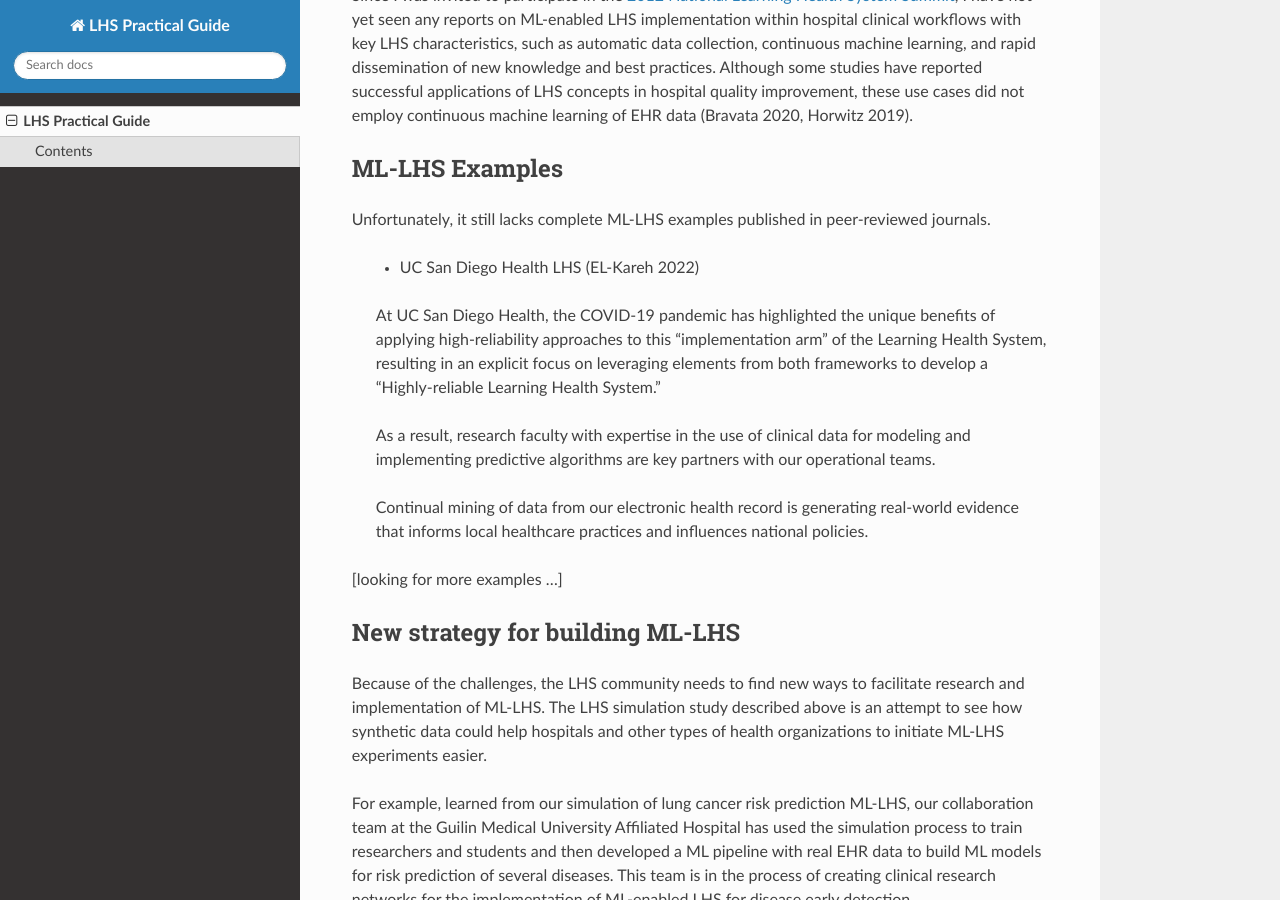
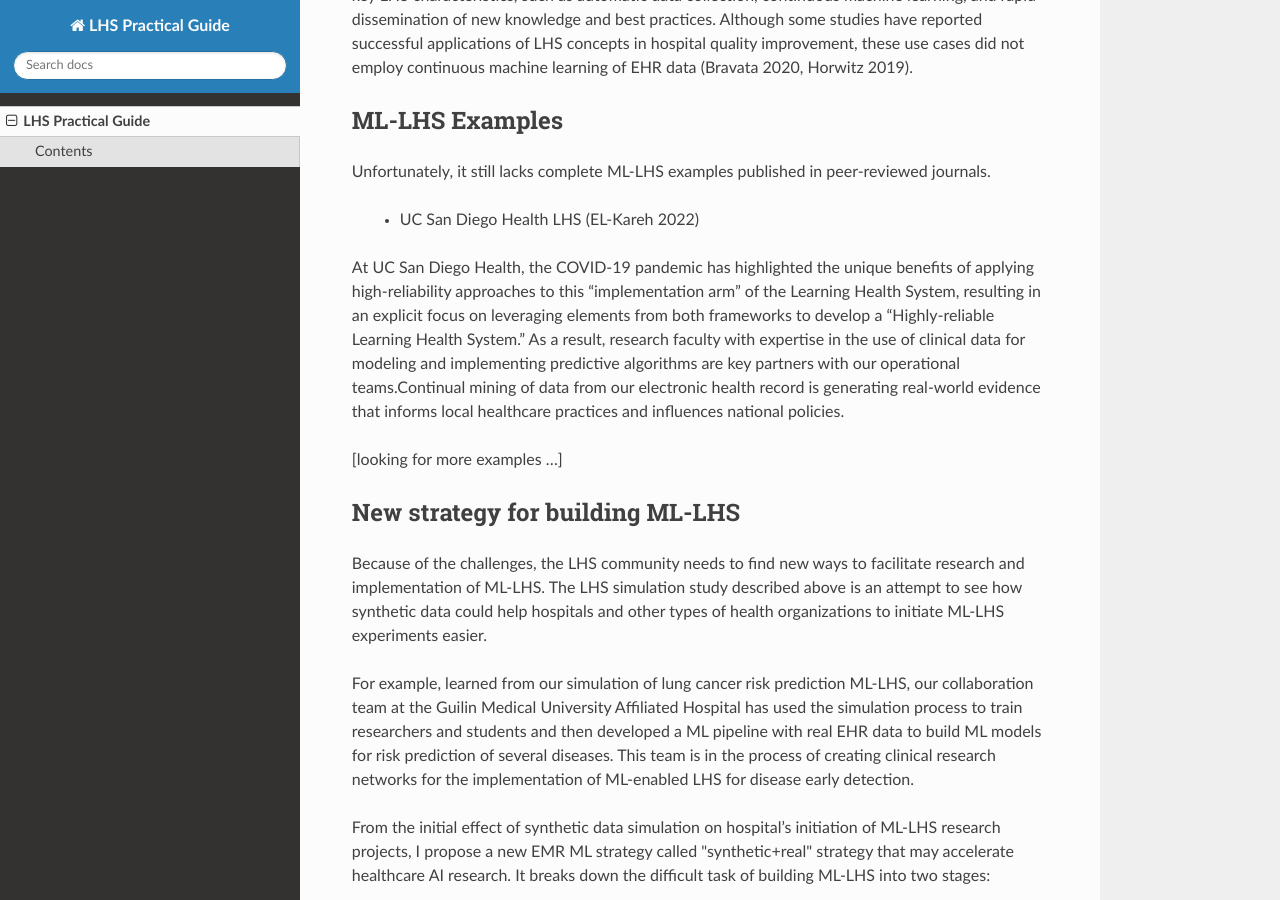
Before and after one commit to lhs-open/lhs-guide, an MkDocs documentation site: the page built from docs/index.md, in a window 1280 px wide and 900 px high, scrolled down 20254 px. Built offline with MkDocs 1.6.1, drawn with Linux system fonts in a browser that asks for light colours; nearby versions of some CDN libraries.

Commit message:
minor update

```diff
--- a/docs/index.md
+++ b/docs/index.md
@@ -19,7 +19,6 @@ AJ Chen, PhD, Co-Chair of [LHS Tech Forum Initiative](https://www.learninghealth
 11. [LHS Related Resources](#11-related-resources)
 12. [References](#12-references)
 
-<br>
 
 # Summary
 
@@ -441,11 +440,8 @@ Unfortunately, it still lacks complete ML-LHS examples published in peer-reviewe
 
 >- UC San Diego Health LHS (EL-Kareh 2022)
 
->   At UC San Diego Health, the COVID-19 pandemic has highlighted the unique benefits of applying high-reliability approaches to this “implementation arm” of the Learning Health System, resulting in an explicit focus on leveraging elements from both frameworks to develop a “Highly-reliable Learning Health System.”
+At UC San Diego Health, the COVID-19 pandemic has highlighted the unique benefits of applying high-reliability approaches to this “implementation arm” of the Learning Health System, resulting in an explicit focus on leveraging elements from both frameworks to develop a “Highly-reliable Learning Health System.” As a result, research faculty with expertise in the use of clinical data for modeling and implementing predictive algorithms are key partners with our operational teams.Continual mining of data from our electronic health record is generating real-world evidence that informs local healthcare practices and influences national policies.
 
->   As a result, research faculty with expertise in the use of clinical data for modeling and implementing predictive algorithms are key partners with our operational teams.
-
->   Continual mining of data from our electronic health record is generating real-world evidence that informs local healthcare practices and influences national policies.
 
 [looking for more examples …]
 
```
Also changed, not shown: README.md (+1 -1 lines).
